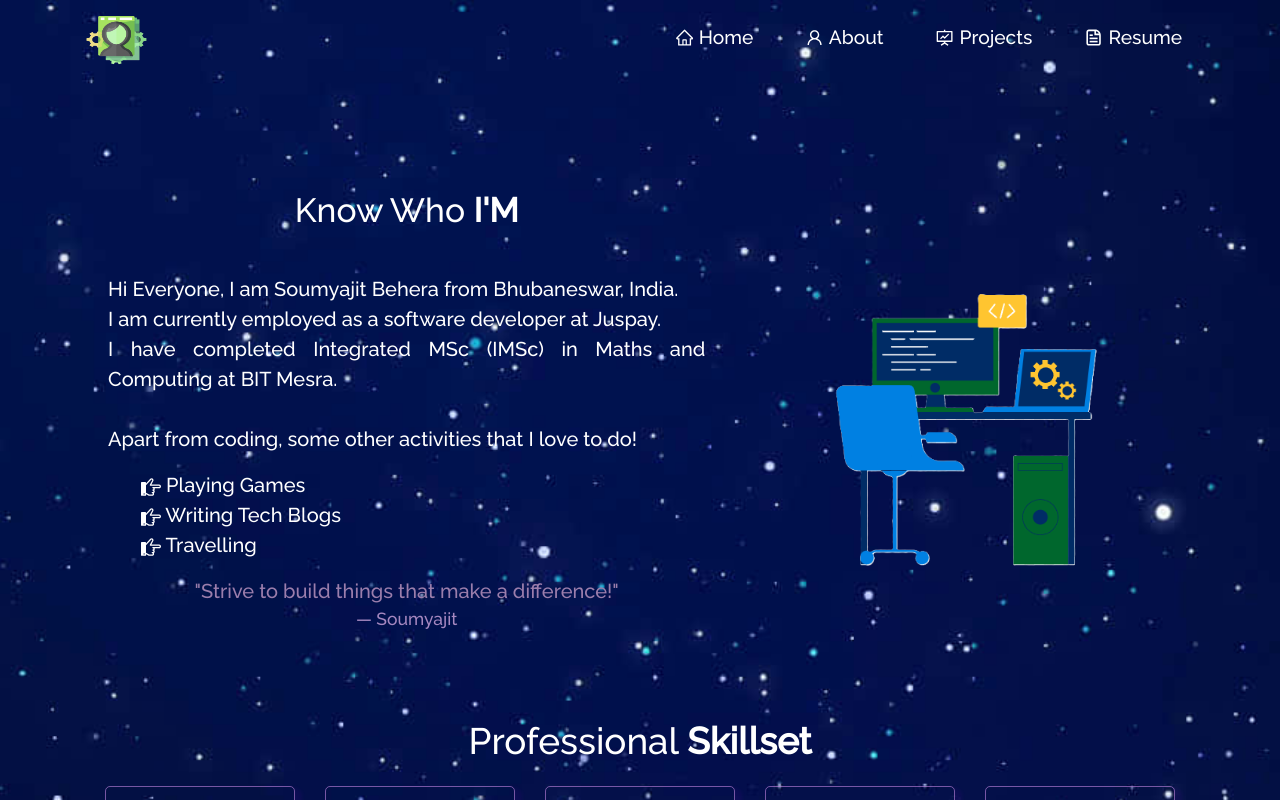
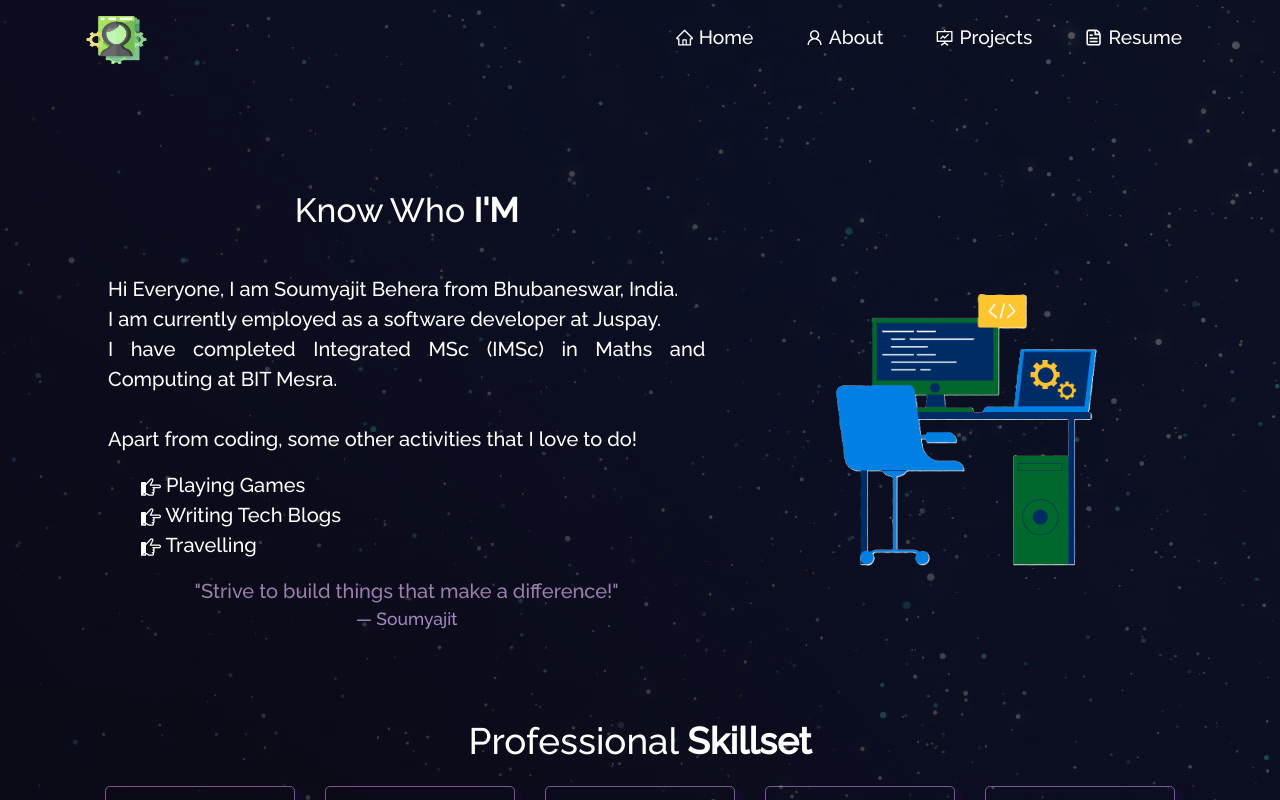
Before and after one commit to John-6670/Django-Portfolio, a React (Create React App) app in the folder frontend/: page /about in a window 1280 px wide. Shown: the top 800 px of the page. Built offline with nearby package versions, Linux system fonts and the light colour scheme.

Commit message:
better bg

```diff
--- a/frontend/src/App.jsx
+++ b/frontend/src/App.jsx
@@ -11,7 +11,7 @@ import "bootstrap/dist/css/bootstrap.min.css";
 import Home from "./components/Home/Home";
 import NavBar from "./components/NavBar";
 import Footer from "./components/Footer";
-import About from "./About/About";
+import About from "./components/About/About";
 
 function App() {
     const [load, upadateLoad] = useState(true);
--- a/frontend/src/About/About.jsx
+++ b/frontend/src/components/About/About.jsx
@@ -3,7 +3,7 @@ import { Container, Row, Col } from "react-bootstrap";
 import TechStack from "./TechStack";
 import AboutCard from "./AboutCard";
 import ToolStack from "./ToolStack";
-import laptopImg from "../Assets/about.png";
+import laptopImg from "../../Assets/about.png";
 
 function About() {
     return (
--- a/frontend/src/style.css
+++ b/frontend/src/style.css
@@ -531,7 +531,7 @@ button:focus {
   position: relative !important;
   padding-top: 150px !important;
   padding-bottom: 30px !important;
-  background: url(./Assets/about-bg.jpg) center/cover no-repeat;
+  background-image: var(--image-gradient), url(./Assets/about-bg.jpg);
   color: white !important;
 }
 
```
Also changed, not shown: frontend/src/Assets/about-bg.png (deleted), frontend/src/components/About/AboutCard.jsx (renamed from frontend/src/About/AboutCard.jsx), frontend/src/components/About/TechStack.jsx (renamed from frontend/src/About/TechStack.jsx), frontend/src/components/About/ToolStack.jsx (renamed from frontend/src/About/ToolStack.jsx).
